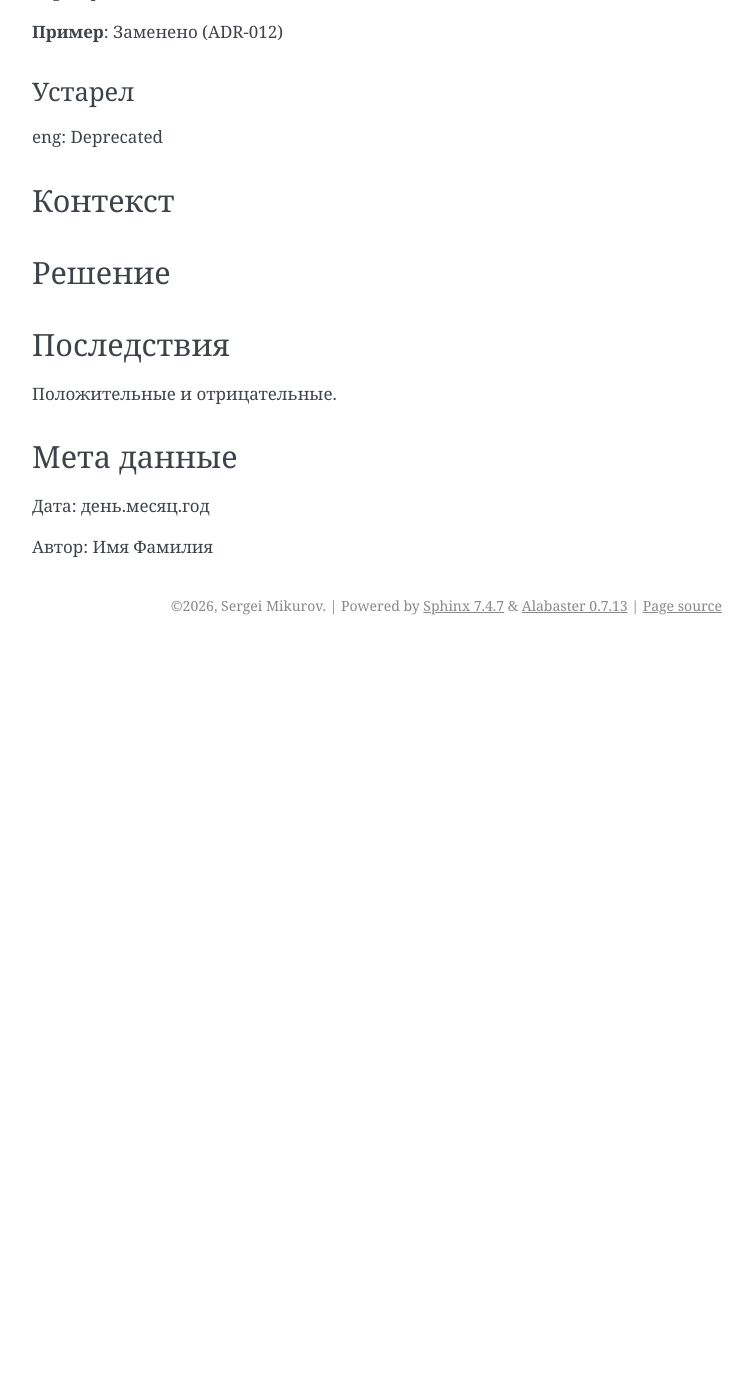
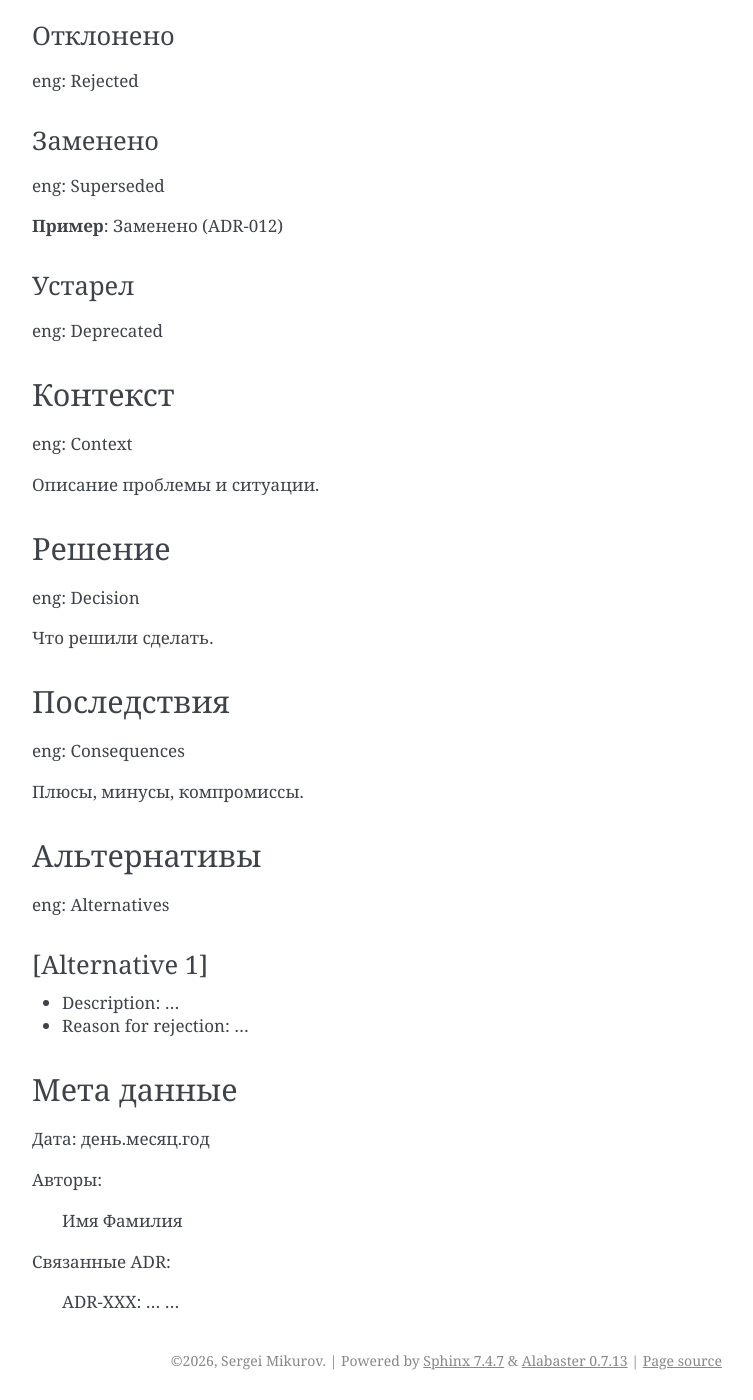
Before and after one commit to svmikurov/tt-ai-api, a Sphinx documentation site: the page built from docs/source/guides/adr/structure.rst, in a window 1280 px wide and 1400 px high, scrolled down 679 px. Shown: the whole window, without its empty margins (388-1141 px from the left). Built offline with Sphinx 7.4.7, drawn with Linux system fonts in a browser that asks for light colours; before the commit the page ends 1324 px from its top, so only the background shows below that; some of the changed text lies outside the part shown.

Commit message:
docs(adr): Improve ADR structure template

```diff
--- a/docs/source/guides/adr/structure.rst
+++ b/docs/source/guides/adr/structure.rst
@@ -40,17 +49,46 @@ eng: Deprecated
 Контекст
 ========
 
+eng: Context
+
+Описание проблемы и ситуации.
+
 Решение
 =======
+
+eng: Decision
+
+Что решили сделать.
 
 Последствия
 ===========
 
-Положительные и отрицательные.
+eng: Consequences
+
+Плюсы, минусы, компромиссы.
+
+Альтернативы
+============
+
+eng: Alternatives
+
+[Alternative 1]
+---------------
+
+- Description: ...
+- Reason for rejection: ...
+
 
 Мета данные
 ===========
 
 Дата: день.месяц.год
 
-Автор: Имя Фамилия
+Авторы:
+
+    Имя Фамилия
+
+Связанные ADR:
+
+    ADR-XXX: ...
+    ...
```
Also changed, not shown: other parts of docs/source/guides/adr/structure.rst (+9 -0 lines).
